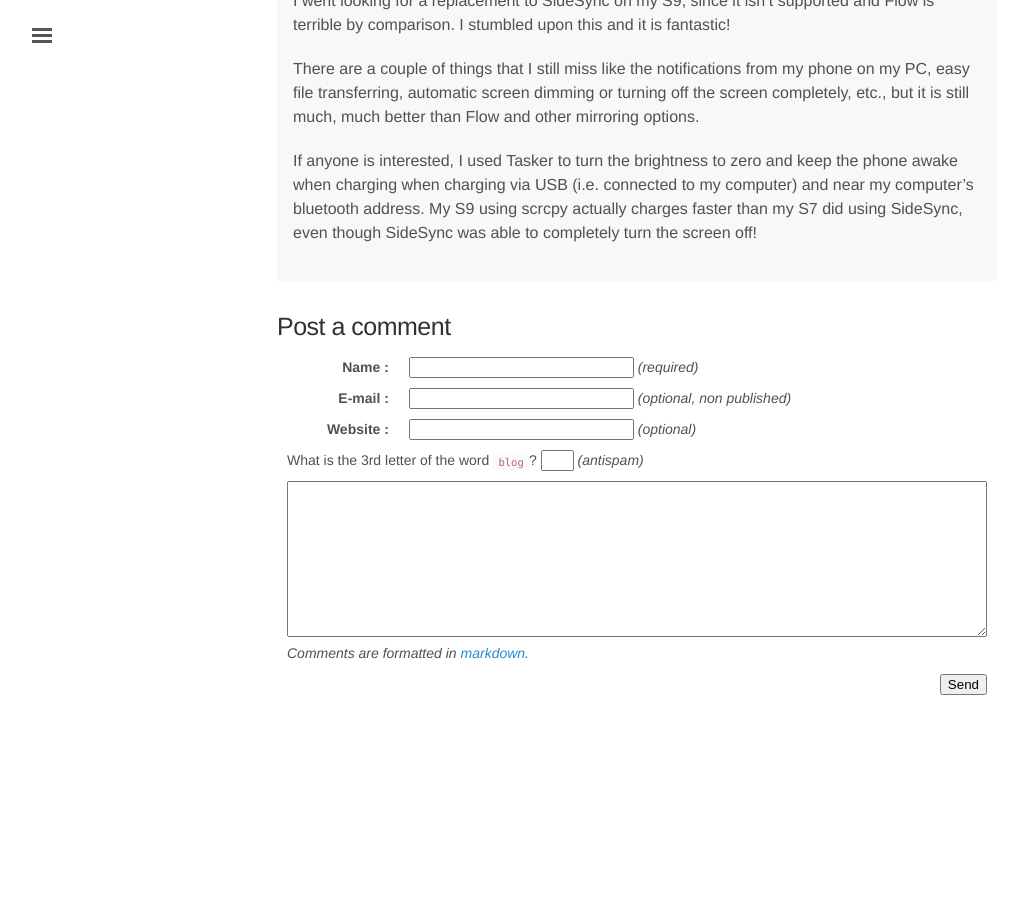
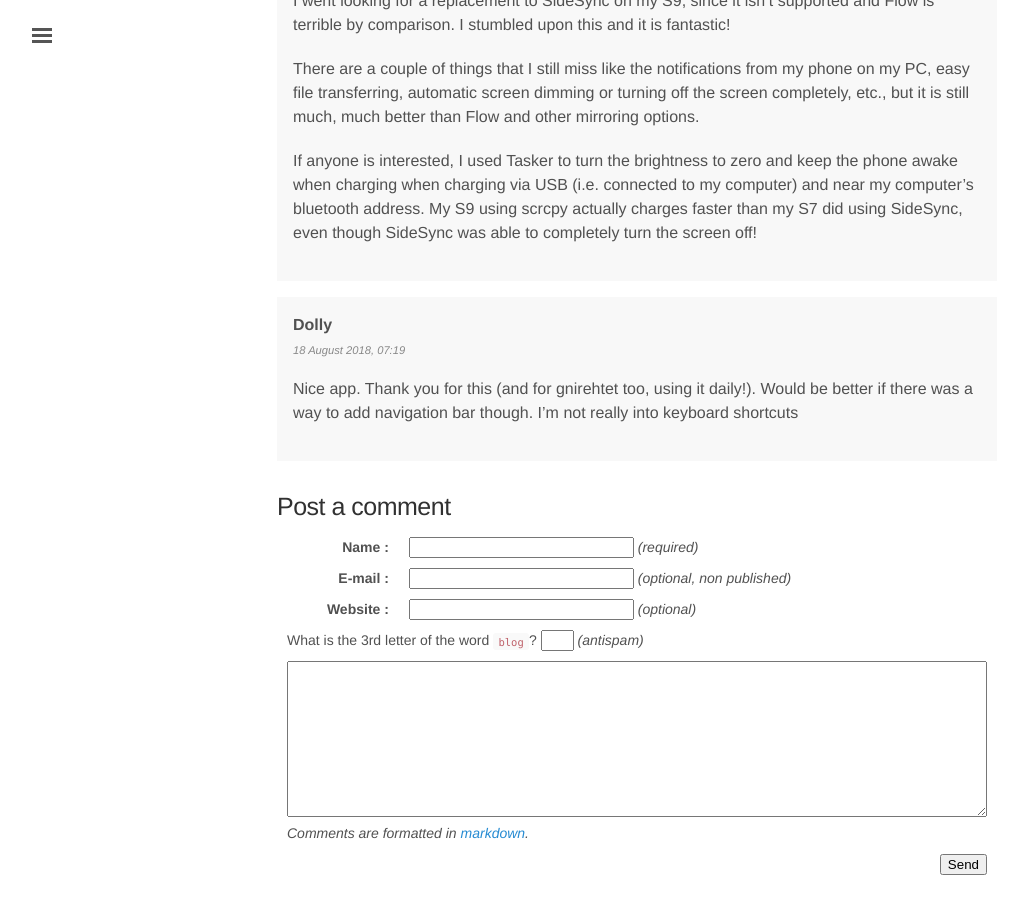
Before and after one commit to rom1v/blog.rom1v.com, a Jekyll site: the page built from _posts/2018-03-08-introducing-scrcpy.md, in a window 1280 px wide and 900 px high, scrolled down 20828 px. Shown: the whole window, without its empty margins (3-1021 px from the left). Built offline with Jekyll 4.4.1, drawn with Linux system fonts in a browser that asks for light colours; before the commit the page ends 21548 px from its top, so only the background shows below that.

Commit message:
Publish comment 48 for scrcpy

```diff
--- a/_data/comments-2018-03-introducing-scrcpy.yaml
+++ b/_data/comments-2018-03-introducing-scrcpy.yaml
@@ -472,3 +472,10 @@
     my computer) and near my computer's bluetooth address.  My S9 using scrcpy
     actually charges faster than my S7 did using SideSync, even though SideSync
     was able to completely turn the screen off!
+- id: 48
+  author: Dolly
+  date: 2018-08-18 07:19:55+02:00
+  contents: |
+    Nice app. Thank you for this (and for gnirehtet too, using it daily!). Would
+    be better if there was a way to add navigation bar though. I'm not really
+    into keyboard shortcuts
```
